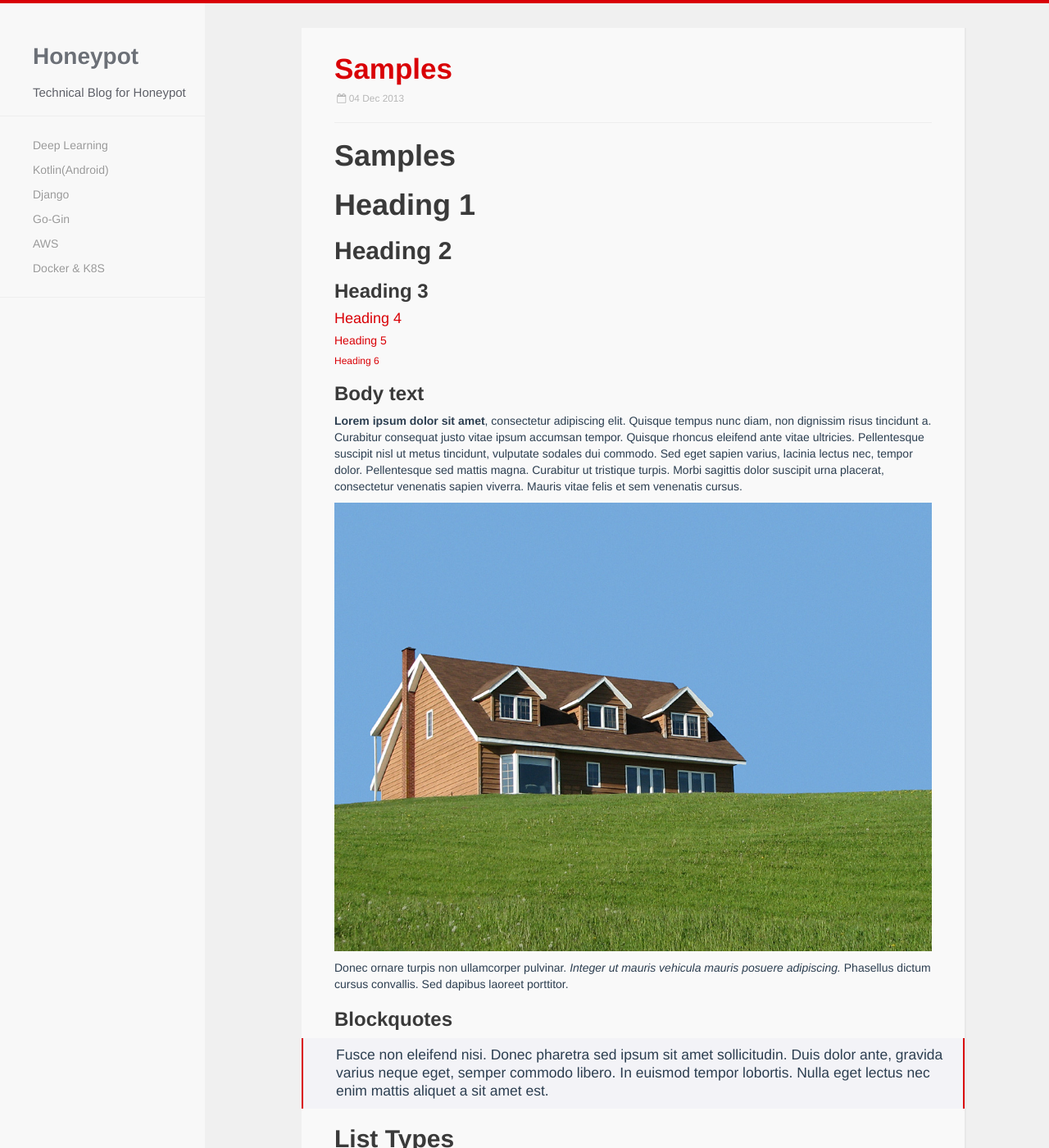
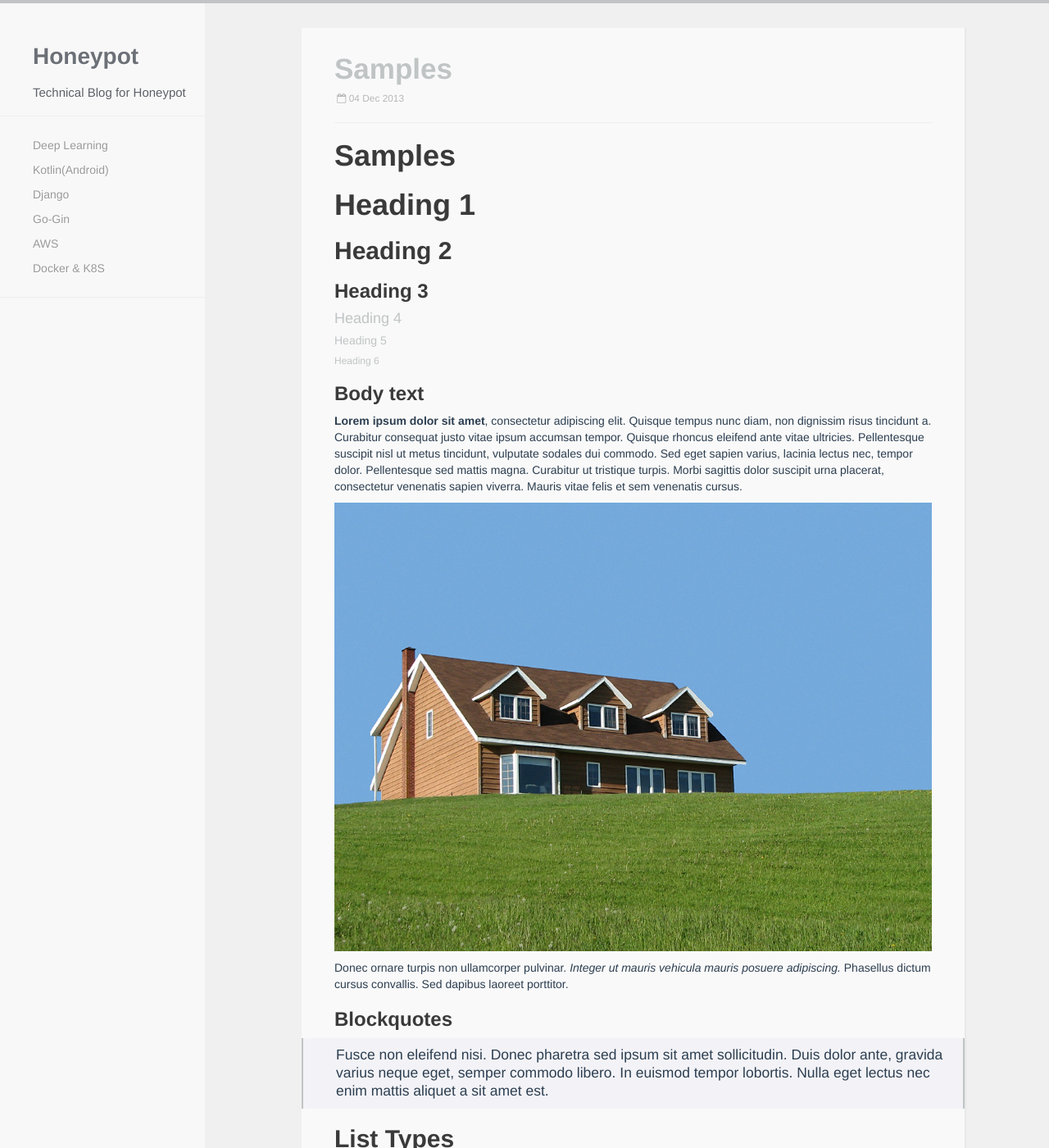
Before and after one commit to EWHAHoneypot/ewhahoneypot.github.io, a Jekyll site: the page built from _posts/2013-12-04-Samples.markdown, in a window 1280 px wide and 1400 px high. Shown: the whole window at 82% size. Built offline with Jekyll 4.4.1, drawn with Linux system fonts in a browser that asks for light colours; nearby versions of some CDN libraries; comment, search, counter and statistics services are not loaded.

Commit message:
Update hc.css

```diff
--- a/css/hc.css
+++ b/css/hc.css
@@ -6,14 +6,14 @@ body
   color:#2c3e50;
   background-color:#f0f0f0;
   width:100%;
-  border-top:solid #d90006;
+  border-top:solid #c0c4c4;
   border-width:4px
 }
 
 h1,h2,h3,h4,h5,h6
 {
   font-family:"Helvetica Neue", helvetica, "Open Sans", sans-serif;
-  color:#d90006
+  color:#c0c4c4
 }
 
 h1
@@ -98,7 +98,7 @@ p
   overflow-y:auto;
   z-index:1000;
   margin-top:-4px;
-  border-top:solid #d90006;
+  border-top:solid #c0c4c4;
   transition:all .4s ease 0;
   border-width:4px
 }
@@ -207,8 +207,8 @@ p
 
 blockquote
 {
-  border-left:2px solid #d90006;
-  border-right:2px solid #d90006;
+  border-left:2px solid #c0c4c4;
+  border-right:2px solid #c0c4c4;
   margin-left:-40px;
   margin-right:-40px;
   padding-left:40px;
@@ -292,7 +292,7 @@ pre
 {
   font-size:3em;
   font-weight:700;
-  color:#d90006;
+  color:#c0c4c4;
   line-height:130%
 }
 
@@ -316,7 +316,7 @@ pre
 #welcome-greeting h2 a
 {
   font-weight:100;
-  color:#d90006
+  color:#c0c4c4
 }
 
 .credit
@@ -370,7 +370,7 @@ pre
 {
   font-size:35px;
   font-weight:700;
-  color:#d90006;
+  color:#c0c4c4;
   padding-top:15px
 }
 
@@ -552,7 +552,7 @@ time
   font-weight:bolder;
   font-size:2.5em;
   line-height:55px;
-  color:#d90006
+  color:#c0c4c4
 }
 
 .user-card p
@@ -693,7 +693,7 @@ time
 }
 
 #sidebar-wrapper {
-    border-right: 4px solid #d90006;
+    border-right: 4px solid #c0c4c4;
     border-top: none;
     left: 0px;
 }
```
